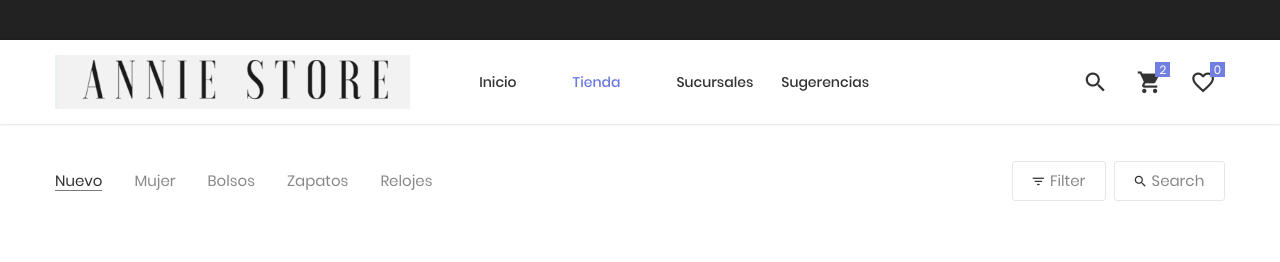
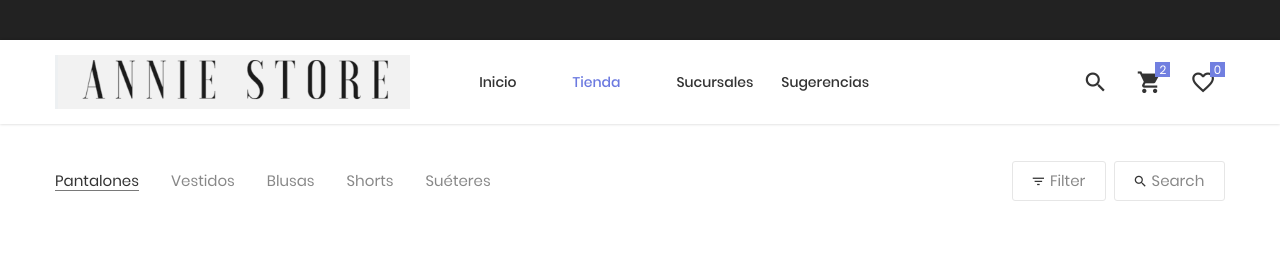
Before and after one commit to ens-csv/dia5, a plain HTML site: page product.html in a window 1280 px wide. Shown: the top 262 px of the page. Drawn offline with Linux system fonts and the light colour scheme; a web font is replaced by a local one.

Commit message:
catalog 1

```diff
--- a/product.html
+++ b/product.html
@@ -298,23 +298,23 @@
 			<div class="flex-w flex-sb-m p-b-52">
 				<div class="flex-w flex-l-m filter-tope-group m-tb-10">
 					<button class="stext-106 cl6 hov1 bor3 trans-04 m-r-32 m-tb-5 how-active1" data-filter="*">
-						Nuevo
+						Pantalones
 					</button>
 
 					<button class="stext-106 cl6 hov1 bor3 trans-04 m-r-32 m-tb-5" data-filter=".women">
-						Mujer
+						Vestidos
 					</button>
 
 					<button class="stext-106 cl6 hov1 bor3 trans-04 m-r-32 m-tb-5" data-filter=".bag">
-						Bolsos
+						Blusas
 					</button>
 
 					<button class="stext-106 cl6 hov1 bor3 trans-04 m-r-32 m-tb-5" data-filter=".shoes">
-						Zapatos
+						Shorts
 					</button>
 
 					<button class="stext-106 cl6 hov1 bor3 trans-04 m-r-32 m-tb-5" data-filter=".watches">
-						Relojes
+						Suéteres
 					</buton>
 				</div>
 
```
